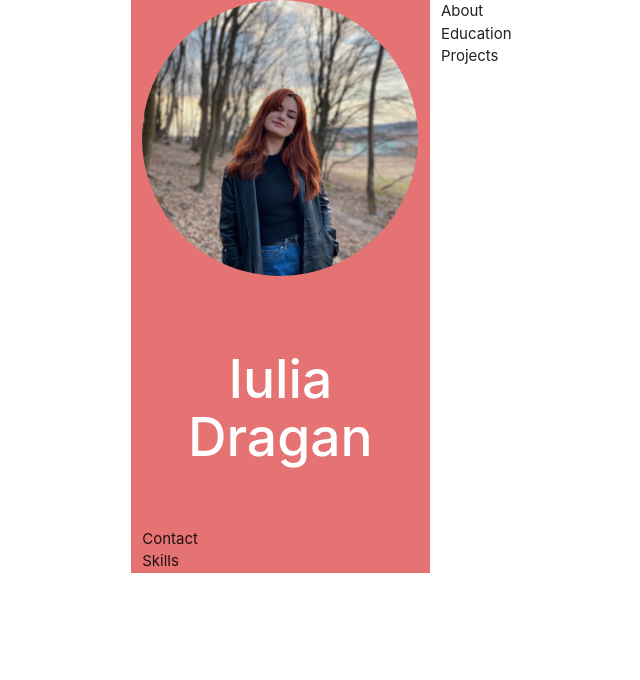
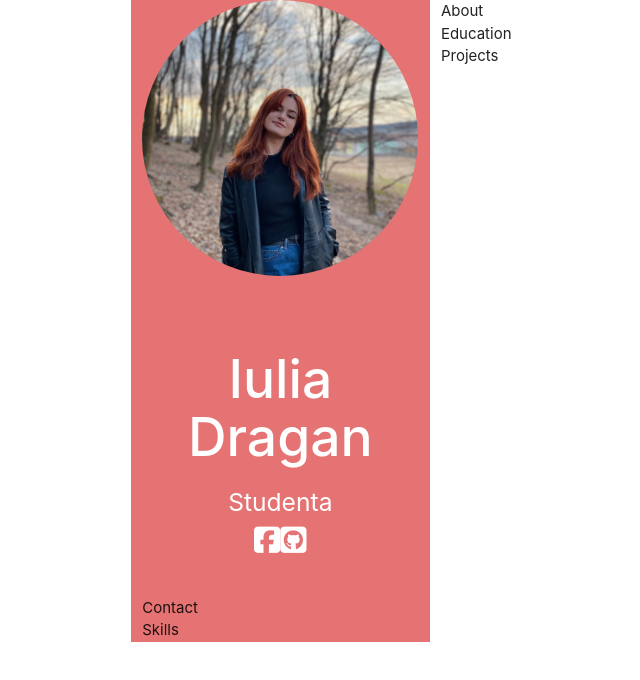
Before and after one commit to iuliadrgn/react-cv, a React (Create React App) app: page / in a window 1280 px wide. Shown: the top 680 px of the page, without its empty margins (61-701 px from the left). Built offline with nearby package versions, Linux system fonts and the light colour scheme.

Commit message:
github and facebook links and icons

```diff
--- a/public/index.html
+++ b/public/index.html
@@ -15,6 +15,7 @@
       user's mobile device or desktop. See https://developers.google.com/web/fundamentals/web-app-manifest/
     -->
     <link rel="manifest" href="%PUBLIC_URL%/manifest.json" />
+    <script src="https://kit.fontawesome.com/a6f665c914.js" crossorigin="anonymous"></script>
     <!--
       Notice the use of %PUBLIC_URL% in the tags above.
       It will be replaced with the URL of the `public` folder during the build.
--- a/src/components/pages/profile/Profile.js
+++ b/src/components/pages/profile/Profile.js
@@ -13,12 +13,18 @@ class Profile extends Component {
                 </div>
                 <div className="card red lighten-2 z-depth-0">
                     <div className="card-content center social">
-                        <h2 className="white-text text-lighten-3">
+                        <h2 className="white-text text-darken-3">
                             <strong>
                                 Iulia Dragan
                             </strong>
                         </h2>
-
+                        <h5 className="white-text">Studenta</h5>
+                        <a href="https://www.facebook.com/iuliaa.dragan/" target="blank">
+                            <i className="fab white-text fa-facebook-square fa-2x"></i>
+                        </a>
+                        <a href="https://github.com/iuliadrgn" target="blank">
+                            <i className="fab white-text fa-github-square fa-2x"></i>
+                        </a>
                     </div>
                 </div>
             </div>
```
